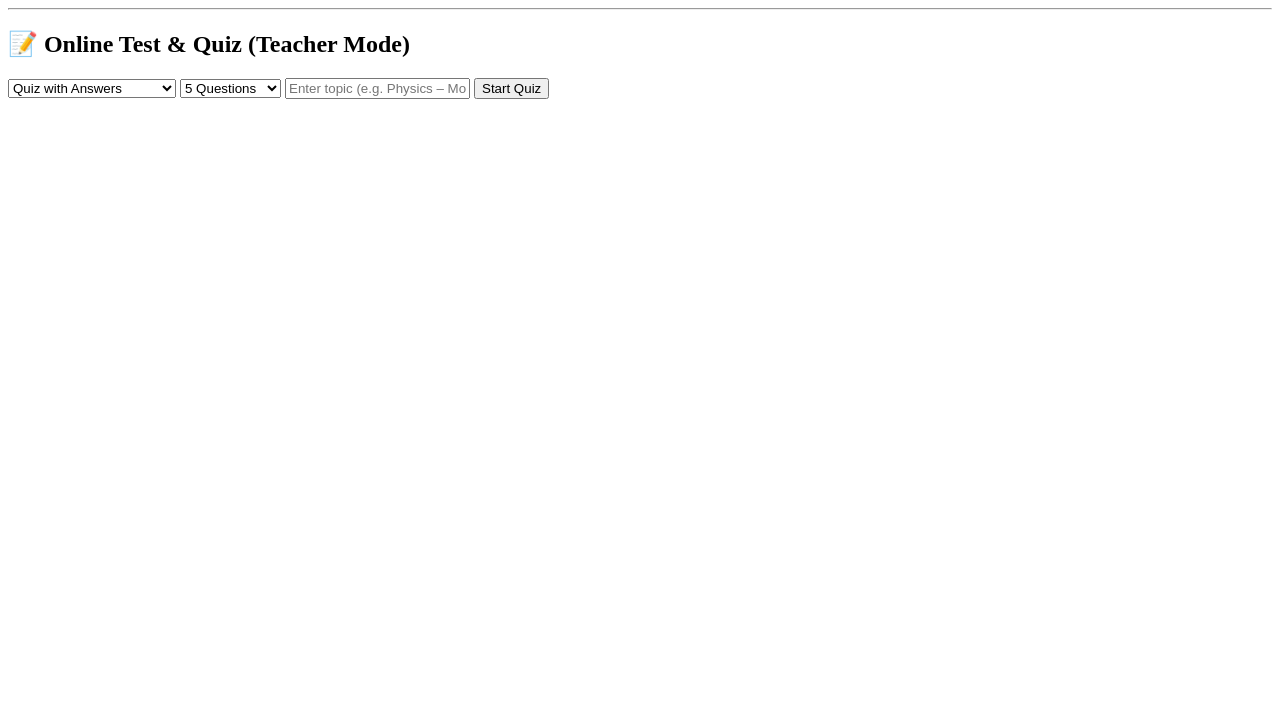
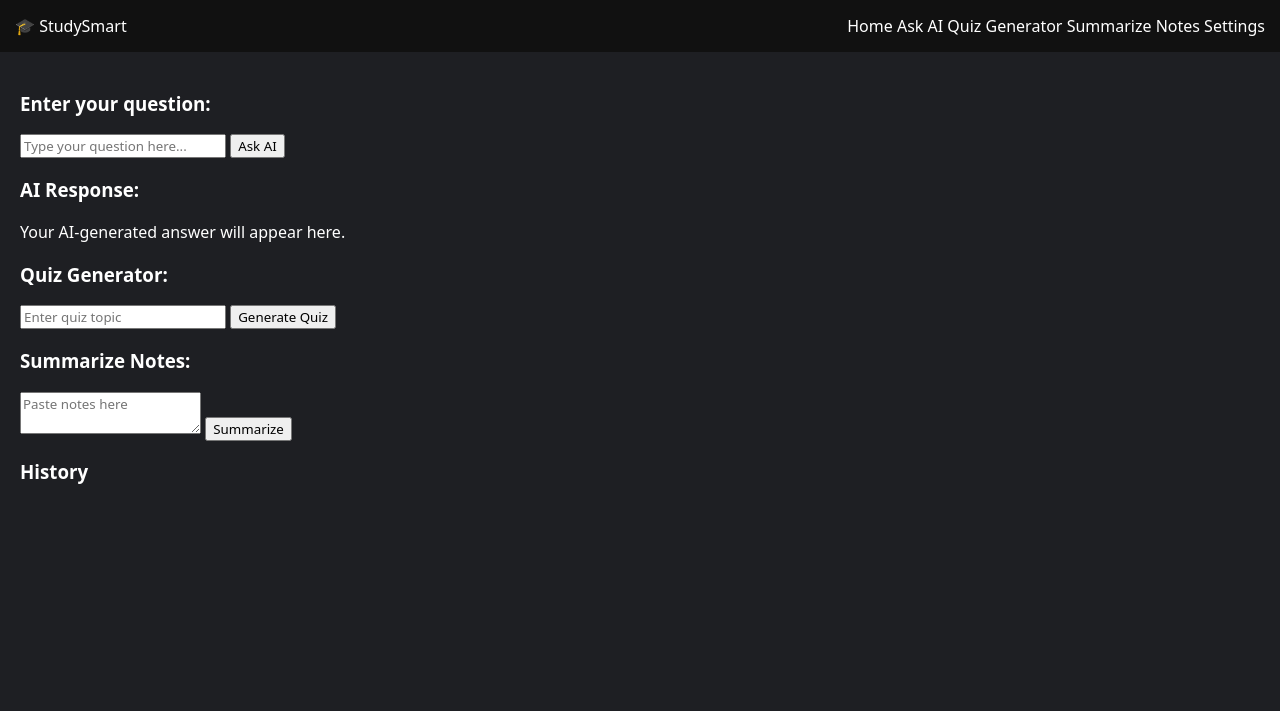
Before and after one commit to Tarunmaker/StudyGPT, a Flask app: page / in a window 1280 px wide. Shown: the top 711 px of the page. Run offline with Flask 3, Linux system fonts and the light colour scheme.

Commit message:
Update index.html

```diff
--- a/templates/index.html
+++ b/templates/index.html
@@ -1,21 +1,47 @@
-<hr>
+<!DOCTYPE html>
+<html lang="en">
+<head>
+    <meta charset="UTF-8">
+    <title>StudySmart</title>
+    <link rel="stylesheet" href="/static/style.css">
+</head>
+<body>
 
-<h2>📝 Online Test & Quiz (Teacher Mode)</h2>
+<header>
+    <div class="logo">🎓 StudySmart</div>
+    <nav>
+        <a>Home</a>
+        <a>Ask AI</a>
+        <a>Quiz Generator</a>
+        <a>Summarize Notes</a>
+        <a>Settings</a>
+    </nav>
+</header>
 
-<select id="quizType">
-  <option value="with_answer">Quiz with Answers</option>
-  <option value="test_mode">Test Mode (No Answers)</option>
-</select>
+<main>
+    <section class="left">
+        <h3>Enter your question:</h3>
+        <input id="question" placeholder="Type your question here..." />
+        <button onclick="askAI()">Ask AI</button>
 
-<select id="questionCount">
-  <option value="5">5 Questions</option>
-  <option value="10">10 Questions</option>
-  <option value="20">20 Questions</option>
-</select>
+        <h3>AI Response:</h3>
+        <div id="answer" class="box">Your AI-generated answer will appear here.</div>
 
-<input id="quizTopic" placeholder="Enter topic (e.g. Physics – Motion)" />
+        <h3>Quiz Generator:</h3>
+        <input id="topic" placeholder="Enter quiz topic" />
+        <button onclick="generateQuiz()">Generate Quiz</button>
 
-<button onclick="startQuiz()">Start Quiz</button>
+        <h3>Summarize Notes:</h3>
+        <textarea id="notes" placeholder="Paste notes here"></textarea>
+        <button onclick="summarizeNotes()">Summarize</button>
+    </section>
 
-<div id="quizArea"></div>
-<div id="resultArea"></div>
+    <aside class="right">
+        <h3>History</h3>
+        <div id="history"></div>
+    </aside>
+</main>
+
+<script src="/static/script.js"></script>
+</body>
+</html>
```
